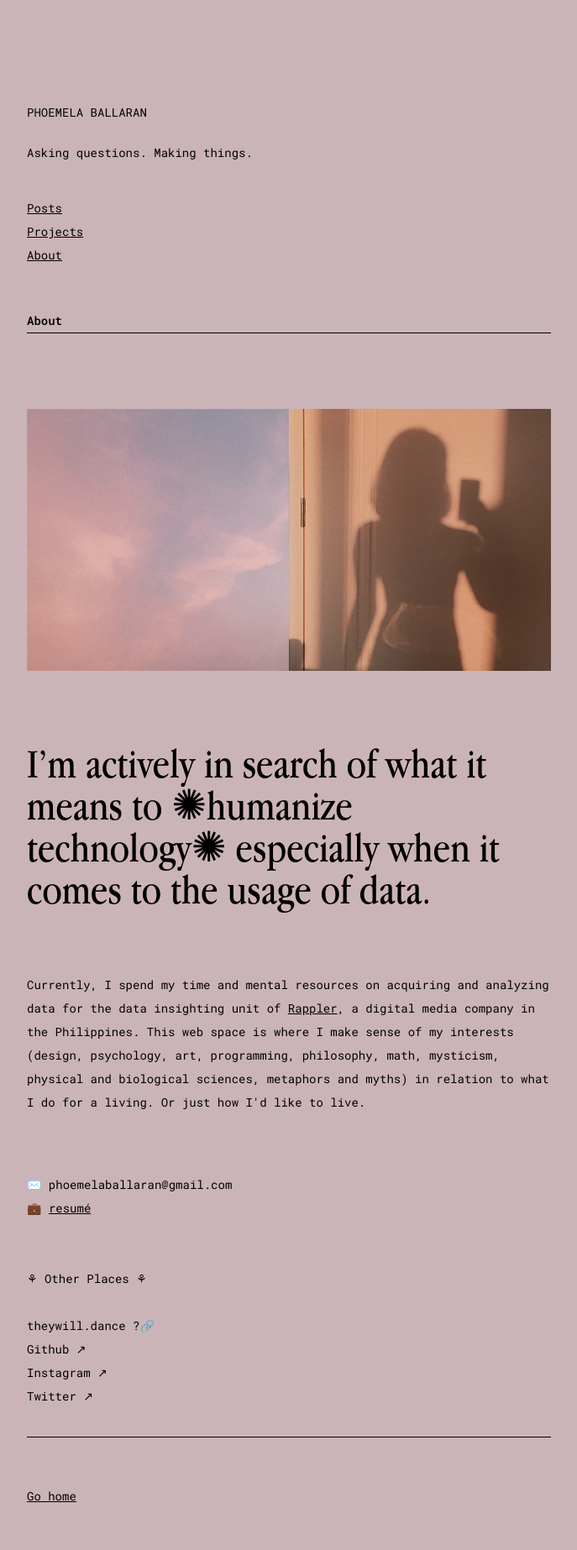
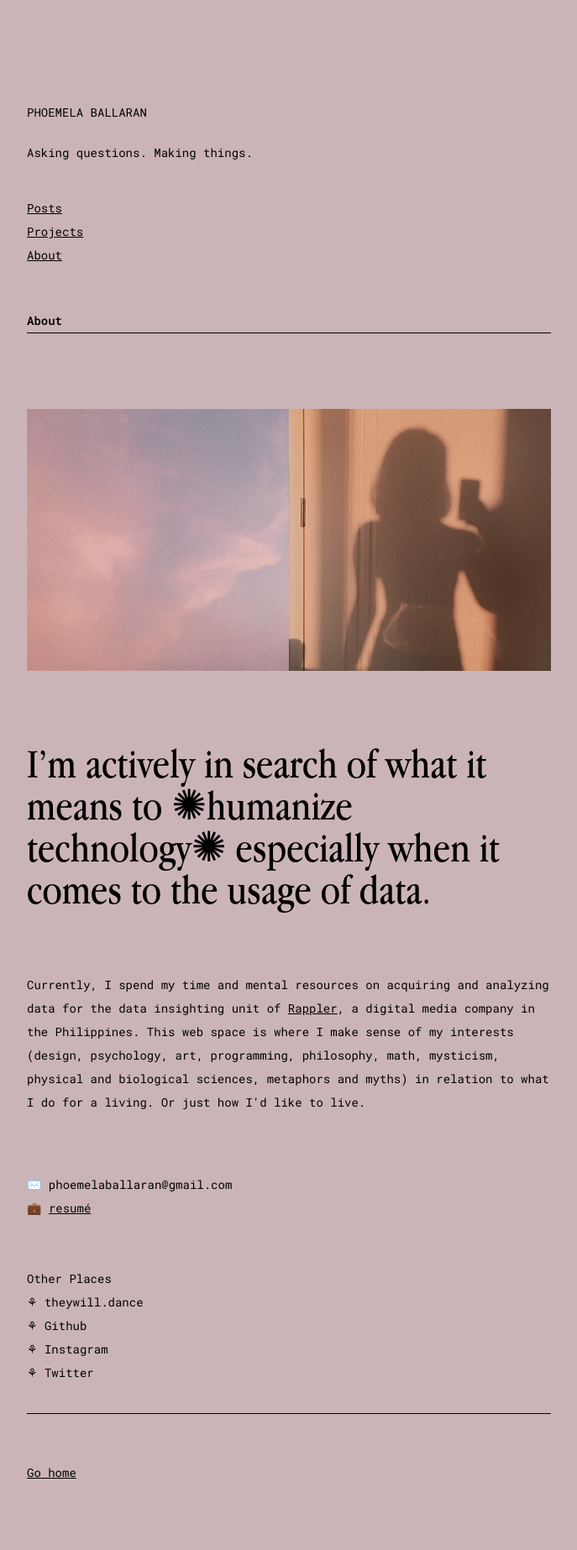
Before and after one commit to comoballar/phoemelaballaran.github.io, a Jekyll site: the page built from about.md, in a window 1280 px wide. Shown: the whole page at 84% size, without its empty margins (88-775 px from the left). Built offline with Jekyll 4.4.1, drawn with Linux system fonts in a browser that asks for light colours; after the commit the page ends 1818 px from its top, so only the background shows below that; some of the changed lines change nothing that is shown.

Commit message:
Update about.md

```diff
--- a/about.md
+++ b/about.md
@@ -13,8 +13,8 @@ permalink: /about/
 <br><br>✉️ phoemelaballaran@gmail.com
 <br>💼 <a href="https://phoemelaballaran.github.io/resume/">resumé</a>
 <br><br>
-<br>⚘ Other Places ⚘<br>
-<br><a href="https://www.theywill.dance" target="_blank" style="text-decoration: none;">theywill.dance ?&#x1F517;</a>
-<br><a href="https://github.com/phoemelaballaran" target="_blank" style="text-decoration: none;">Github ↗</a>
-<br><a href="https://instagram.com/phoemelaballaran" target="_blank" style="text-decoration: none;">Instagram ↗</a>
-<br><a href="https://twitter.com/theywill_dance" target="_blank" style="text-decoration: none;">Twitter ↗</a>
+<br>Other Places
+<br><a href="https://www.theywill.dance" target="_blank" style="text-decoration: none;">⚘ theywill.dance</a>
+<br><a href="https://github.com/phoemelaballaran" target="_blank" style="text-decoration: none;">⚘ Github</a>
+<br><a href="https://instagram.com/phoemelaballaran" target="_blank" style="text-decoration: none;">⚘ Instagram</a>
+<br><a href="https://twitter.com/theywill_dance" target="_blank" style="text-decoration: none;">⚘ Twitter</a>
```
